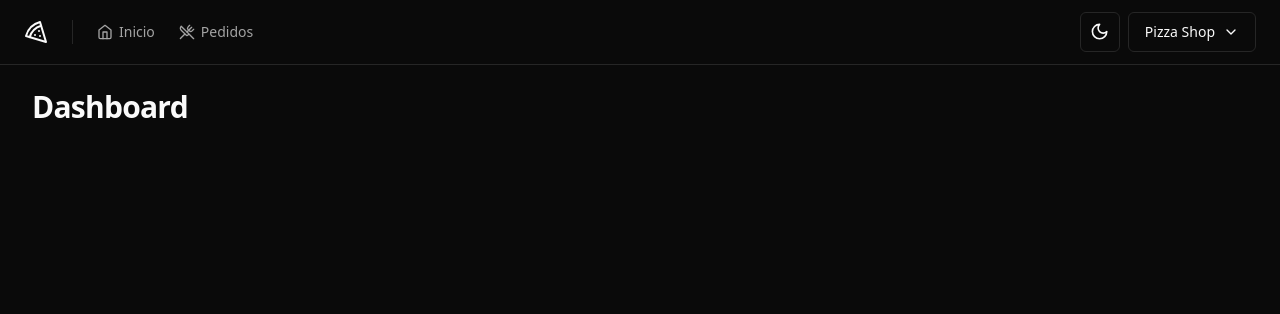
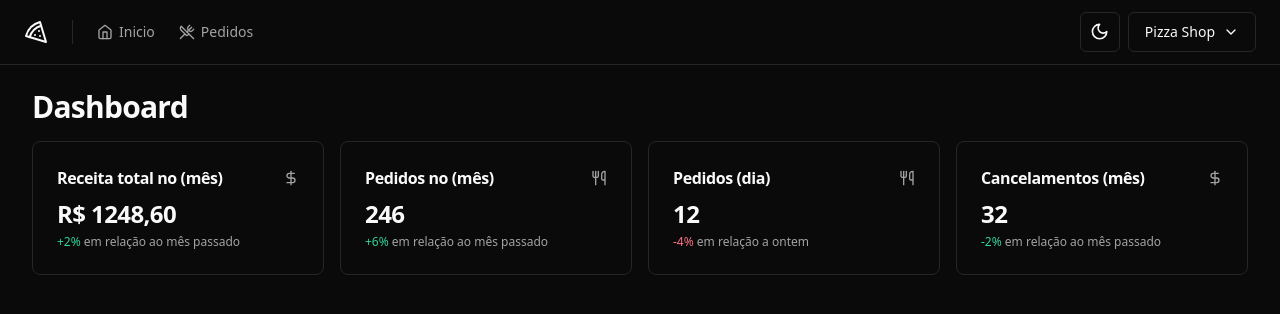
Before and after one commit to brunogallotte/pizza-shop, a React (Vite) app: page / in a window 1280 px wide. Shown: the top 314 px of the page. Built offline with nearby package versions, Linux system fonts and the light colour scheme.

Commit message:
Feat: add dashboard cards

```diff
--- /dev/null
+++ b/src/components/ui/card.tsx
@@ -0,0 +1,79 @@
+import * as React from 'react'
+
+import { cn } from '@/lib/utils'
+
+const Card = React.forwardRef<
+  HTMLDivElement,
+  React.HTMLAttributes<HTMLDivElement>
+>(({ className, ...props }, ref) => (
+  <div
+    ref={ref}
+    className={cn(
+      'rounded-lg border bg-card text-card-foreground shadow-sm',
+      className,
+    )}
+    {...props}
+  />
+))
+Card.displayName = 'Card'
+
+const CardHeader = React.forwardRef<
+  HTMLDivElement,
+  React.HTMLAttributes<HTMLDivElement>
+>(({ className, ...props }, ref) => (
+  <div
+    ref={ref}
+    className={cn('flex flex-col space-y-1.5 p-6', className)}
+    {...props}
+  />
+))
+CardHeader.displayName = 'CardHeader'
+
+const CardTitle = React.forwardRef<
+  HTMLParagraphElement,
+  React.HTMLAttributes<HTMLHeadingElement>
+>(({ className, ...props }, ref) => (
+  <h3
+    ref={ref}
+    className={cn(
+      'text-2xl font-semibold leading-none tracking-tight',
+      className,
+    )}
+    {...props}
+  />
+))
+CardTitle.displayName = 'CardTitle'
+
+const CardDescription = React.forwardRef<
+  HTMLParagraphElement,
+  React.HTMLAttributes<HTMLParagraphElement>
+>(({ className, ...props }, ref) => (
+  <p
+    ref={ref}
+    className={cn('text-sm text-muted-foreground', className)}
+    {...props}
+  />
+))
+CardDescription.displayName = 'CardDescription'
+
+const CardContent = React.forwardRef<
+  HTMLDivElement,
+  React.HTMLAttributes<HTMLDivElement>
+>(({ className, ...props }, ref) => (
+  <div ref={ref} className={cn('p-6 pt-0', className)} {...props} />
+))
+CardContent.displayName = 'CardContent'
+
+const CardFooter = React.forwardRef<
+  HTMLDivElement,
+  React.HTMLAttributes<HTMLDivElement>
+>(({ className, ...props }, ref) => (
+  <div
+    ref={ref}
+    className={cn('flex items-center p-6 pt-0', className)}
+    {...props}
+  />
+))
+CardFooter.displayName = 'CardFooter'
+
+export { Card, CardHeader, CardFooter, CardTitle, CardDescription, CardContent }
--- a/src/pages/app/dashboard/dashboard.tsx
+++ b/src/pages/app/dashboard/dashboard.tsx
@@ -1,4 +1,9 @@
 import { Helmet } from 'react-helmet-async'
+
+import { DayOrdersAmountCard } from './day-orders-amount-card'
+import { MonthCanceledOrdersAmountCard } from './month-canceled-orders-amount-card'
+import { MonthOrdersAmountCard } from './month-orders-amount-card'
+import { MonthRevenueCard } from './month-revenue-card'
 
 export function Dashboard() {
   return (
@@ -8,7 +13,10 @@
         <h1 className="text-3xl font-bold tracking-tight">Dashboard</h1>
 
         <div className="grid grid-cols-4 gap-4">
-
+          <MonthRevenueCard />
+          <MonthOrdersAmountCard />
+          <DayOrdersAmountCard />
+          <MonthCanceledOrdersAmountCard />
         </div>
       </div>
     </>
--- /dev/null
+++ b/src/pages/app/dashboard/day-orders-amount-card.tsx
@@ -0,0 +1,21 @@
+import { Utensils } from 'lucide-react'
+
+import { Card, CardContent, CardHeader, CardTitle } from '@/components/ui/card'
+
+export function DayOrdersAmountCard() {
+  return (
+    <Card>
+      <CardHeader className="flex-row items-center justify-between space-y-0 pb-2">
+        <CardTitle className="text-base font-semibold">Pedidos (dia)</CardTitle>
+        <Utensils className="h-4 w-4 text-muted-foreground" />
+      </CardHeader>
+      <CardContent className="space-y-1">
+        <span className="text-2xl font-bold tracking-tight">12</span>
+        <p className="text-xs text-muted-foreground">
+          <span className="text-rose-500 dark:text-rose-400">-4%</span> em
+          relação a ontem
+        </p>
+      </CardContent>
+    </Card>
+  )
+}
--- /dev/null
+++ b/src/pages/app/dashboard/month-canceled-orders-amount-card.tsx
@@ -0,0 +1,23 @@
+import { DollarSign } from 'lucide-react'
+
+import { Card, CardContent, CardHeader, CardTitle } from '@/components/ui/card'
+
+export function MonthCanceledOrdersAmountCard() {
+  return (
+    <Card>
+      <CardHeader className="flex-row items-center justify-between space-y-0 pb-2">
+        <CardTitle className="text-base font-semibold">
+          Cancelamentos (mês)
+        </CardTitle>
+        <DollarSign className="h-4 w-4 text-muted-foreground" />
+      </CardHeader>
+      <CardContent className="space-y-1">
+        <span className="text-2xl font-bold tracking-tight">32</span>
+        <p className="text-xs text-muted-foreground">
+          <span className="text-emerald-500 dark:text-emerald-400">-2%</span> em
+          relação ao mês passado
+        </p>
+      </CardContent>
+    </Card>
+  )
+}
--- /dev/null
+++ b/src/pages/app/dashboard/month-orders-amount-card.tsx
@@ -0,0 +1,23 @@
+import { Utensils } from 'lucide-react'
+
+import { Card, CardContent, CardHeader, CardTitle } from '@/components/ui/card'
+
+export function MonthOrdersAmountCard() {
+  return (
+    <Card>
+      <CardHeader className="flex-row items-center justify-between space-y-0 pb-2">
+        <CardTitle className="text-base font-semibold">
+          Pedidos no (mês)
+        </CardTitle>
+        <Utensils className="h-4 w-4 text-muted-foreground" />
+      </CardHeader>
+      <CardContent className="space-y-1">
+        <span className="text-2xl font-bold tracking-tight">246</span>
+        <p className="text-xs text-muted-foreground">
+          <span className="text-emerald-500 dark:text-emerald-400">+6%</span> em
+          relação ao mês passado
+        </p>
+      </CardContent>
+    </Card>
+  )
+}
--- /dev/null
+++ b/src/pages/app/dashboard/month-revenue-card.tsx
@@ -0,0 +1,23 @@
+import { DollarSign } from 'lucide-react'
+
+import { Card, CardContent, CardHeader, CardTitle } from '@/components/ui/card'
+
+export function MonthRevenueCard() {
+  return (
+    <Card>
+      <CardHeader className="flex-row items-center justify-between space-y-0 pb-2">
+        <CardTitle className="text-base font-semibold">
+          Receita total no (mês)
+        </CardTitle>
+        <DollarSign className="h-4 w-4 text-muted-foreground" />
+      </CardHeader>
+      <CardContent className="space-y-1">
+        <span className="text-2xl font-bold tracking-tight">R$ 1248,60</span>
+        <p className="text-xs text-muted-foreground">
+          <span className="text-emerald-500 dark:text-emerald-400">+2%</span> em
+          relação ao mês passado
+        </p>
+      </CardContent>
+    </Card>
+  )
+}
```
